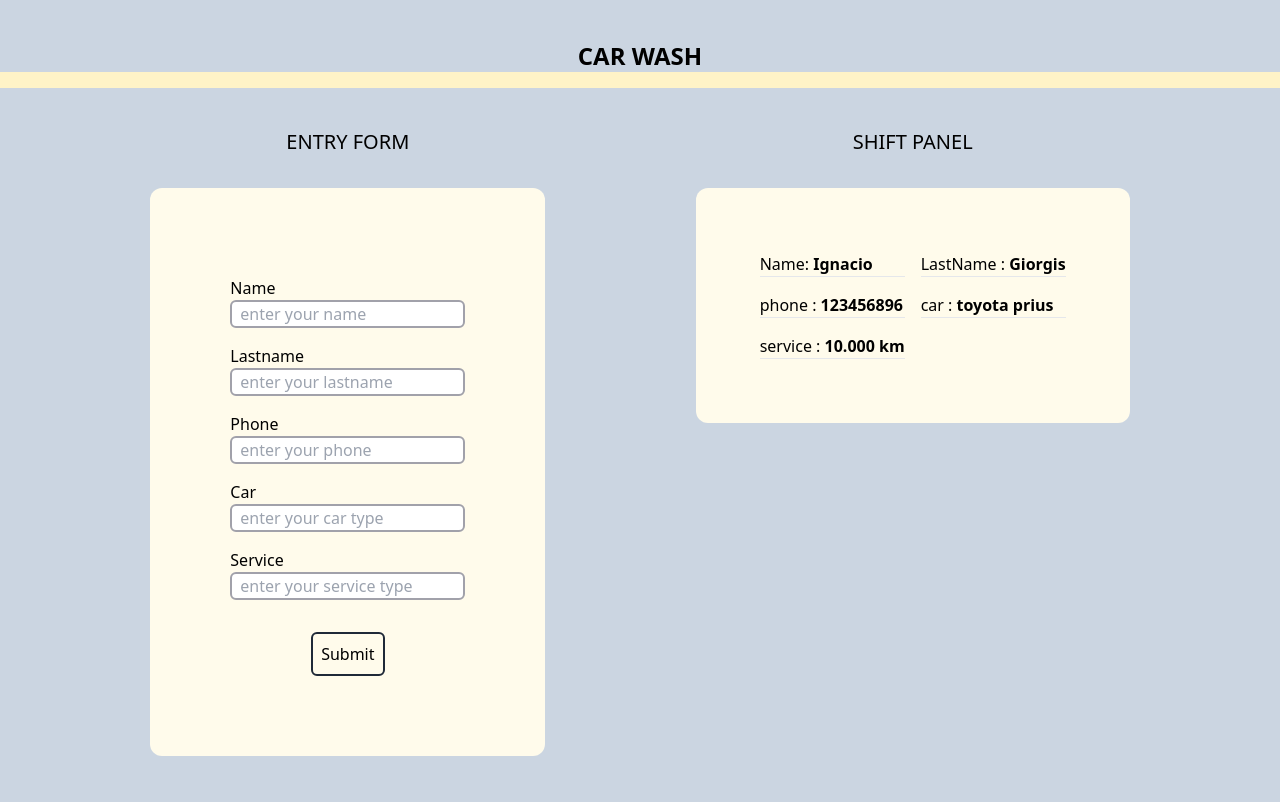
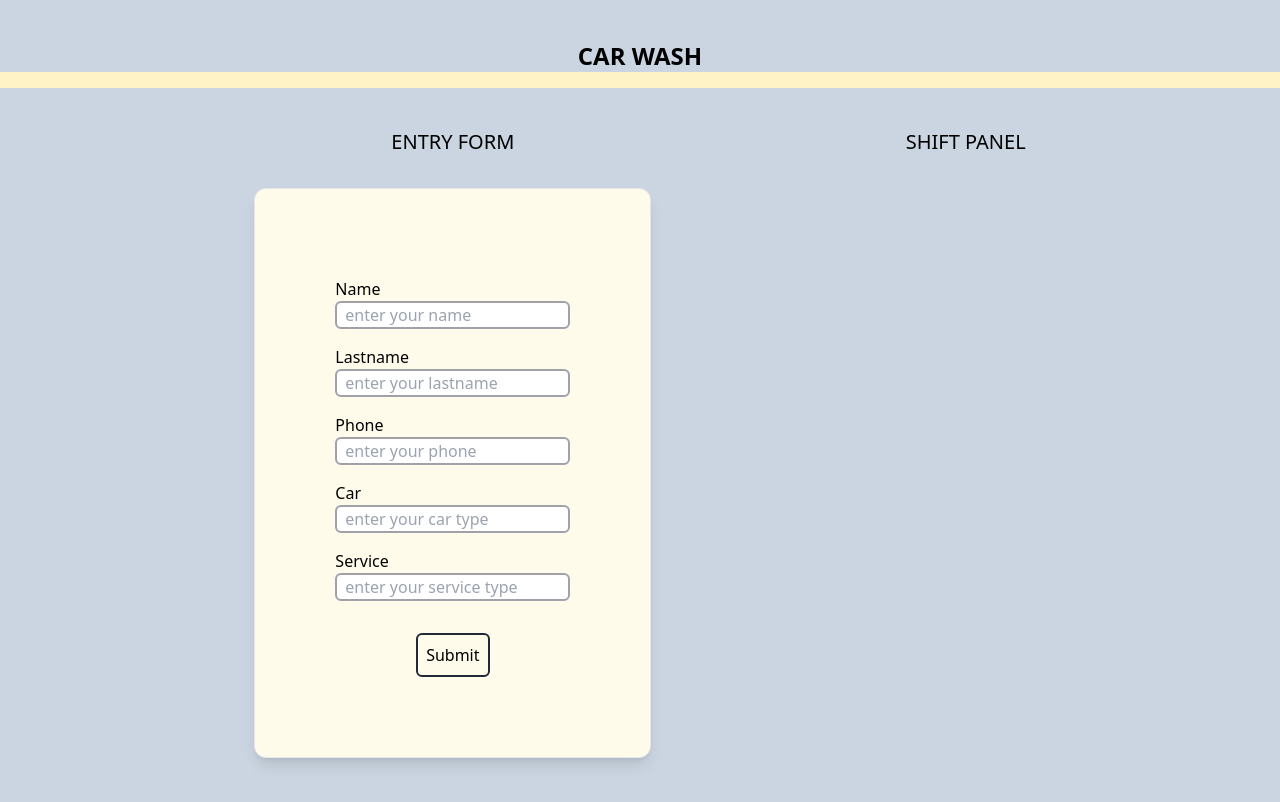
Before and after one commit to ignaciogiorgis/firstViteReactProject, a React (Vite) app: page / in a window 1280 px wide. Shown: the top 802 px of the page. Built offline with nearby package versions, Linux system fonts and the light colour scheme.

Commit message:
08-view-data-shift-panel

```diff
--- a/src/App.jsx
+++ b/src/App.jsx
@@ -1,21 +1,9 @@
-import ContainerHeader from "./Components/ContainerHeader"
-import ContainerForm from "./Components/ContainerForm"
-import ContainerShiftPanel from "./Components/ContainerShiftPanel"
+import ContainerApp from "./Components/ContainerApp"
 
 function App() {
   return (
     <>
-      <div className="text-center py-10">
-        <ContainerHeader />
-      </div>
-      <div className="flex justify-evenly ">
-        <div className="text-center">
-          <ContainerForm />
-        </div>
-        <div className="text-center">
-          <ContainerShiftPanel />
-        </div>
-      </div>
+      <ContainerApp />
     </>
   )
 }
--- /dev/null
+++ b/src/Components/ContainerApp.jsx
@@ -0,0 +1,66 @@
+import React, { useState } from "react"
+import ViewForm from "./ViewForm"
+import ViewShiftPanel from "./ViewShiftPanel"
+import ViewHeader from "./ViewHeader"
+
+const ContainerForm = () => {
+  const [dataForm, setDataForm] = useState({
+    name: "",
+    lastName: "",
+    phone: "",
+    car: "",
+    service: "",
+  })
+
+  const { name, lastName, car, phone, service } = dataForm
+
+  const [error, setError] = useState(false)
+
+  const [shifts, setShifts] = useState([])
+
+  const handleDataForm = (e) => {
+    setDataForm({
+      ...dataForm,
+      [e.target.id]: e.target.value,
+    })
+  }
+
+  const handleSubmit = (e) => {
+    e.preventDefault()
+    if ([name, lastName, phone, car, service].includes("")) {
+      setError(true)
+    } else {
+      setError(false)
+    }
+    setShifts([...shifts, dataForm])
+    setDataForm({
+      name: "",
+      lastName: "",
+      phone: "",
+      car: "",
+      service: "",
+    })
+  }
+  return (
+    <div>
+      <div className="text-center py-10">
+        <ViewHeader />
+      </div>
+      <div className="flex justify-evenly ">
+        <div className="text-center">
+          <ViewForm
+            handleSubmit={handleSubmit}
+            error={error}
+            dataForm={dataForm}
+            handleDataForm={handleDataForm}
+          />
+        </div>
+        <div className="text-center">
+          <ViewShiftPanel shifts={shifts} />
+        </div>
+      </div>
+    </div>
+  )
+}
+
+export default ContainerForm
--- a/src/Components/ContainerForm.jsx
+++ /dev/null
@@ -1,44 +0,0 @@
-import React, { useState } from "react"
-import ViewForm from "./ViewForm"
-
-const ContainerForm = () => {
-  const [dataForm, setDataForm] = useState({
-    name: "",
-    lastName: "",
-    phone: "",
-    car: "",
-    service: "",
-  })
-
-  const { name, lastName, car, phone, service } = dataForm
-
-  const [error, setError] = useState(false)
-
-  const handleDataForm = (e) => {
-    setDataForm({
-      ...dataForm,
-      [e.target.id]: e.target.value,
-    })
-  }
-
-  const handleSubmit = (e) => {
-    e.preventDefault()
-    if ([name, lastName, phone, car, service].includes("")) {
-      setError(true)
-    } else {
-      setError(false)
-    }
-  }
-  return (
-    <div>
-      <ViewForm
-        handleSubmit={handleSubmit}
-        error={error}
-        dataForm={dataForm}
-        handleDataForm={handleDataForm}
-      />
-    </div>
-  )
-}
-
-export default ContainerForm
--- a/src/Components/ContainerHeader.jsx
+++ /dev/null
@@ -1,11 +0,0 @@
-import ViewHeader from "./ViewHeader"
-
-const ContainerHeader = () => {
-  return (
-    <div>
-      <ViewHeader />
-    </div>
-  )
-}
-
-export default ContainerHeader
--- a/src/Components/ContainerShiftPanel.jsx
+++ /dev/null
@@ -1,11 +0,0 @@
-import ViewShiftPanel from "./ViewShiftPanel"
-
-const ContainerShiftPanel = () => {
-  return (
-    <div>
-      <ViewShiftPanel />
-    </div>
-  )
-}
-
-export default ContainerShiftPanel
--- a/src/Components/ViewForm.jsx
+++ b/src/Components/ViewForm.jsx
@@ -5,8 +5,8 @@ const Form = ({ handleSubmit, dataForm, handleDataForm, error }) => {
   return (
     <div className="flex justify-center">
       <div>
-        <h2 className="text-center text-xl mb-8 uppercase">Entry Form</h2>
-        <div className="bg-amber-50 rounded-xl p-20">
+        <h2 className="text-center text-xl mb-8 uppercase ">Entry Form</h2>
+        <div className="bg-amber-50 border shadow-lg rounded-xl p-20">
           <form action="" onSubmit={handleSubmit}>
             {error && <Error />}
             <div className="flex flex-col py-2">
--- a/src/Components/ViewShiftPanel.jsx
+++ b/src/Components/ViewShiftPanel.jsx
@@ -1,42 +1,47 @@
 import React from "react"
 
-const ShiftPanel = () => {
+const ShiftPanel = ({ shifts }) => {
   return (
     <div>
       <h3 className="uppercase mb-8 text-xl">Shift Panel</h3>
       <div className="h-screen overflow-y-auto">
-        <div className="bg-amber-50 rounded-xl p-16 grid grid-cols-2 gap-4 mb-4">
+        {shifts.map((shift) => {
+          const { name, lastName, phone, car, service } = shift || {}
+          return (
+            <div className="bg-amber-50 rounded-xl p-16 grid grid-cols-2 gap-4 mb-4 border shadow-lg">
               <div>
                 <p className="text-left">
-              Name: <span className="font-bold">Ignacio</span>
+                  Name: <span className="font-bold">{name}</span>
                 </p>
                 <hr />
               </div>
               <div>
                 <p className="text-left">
-              LastName : <span className="font-bold">Giorgis</span>
+                  LastName : <span className="font-bold">{lastName}</span>
                 </p>
                 <hr />
               </div>
               <div>
                 <p className="text-left">
-              phone : <span className="font-bold">123456896</span>
+                  phone : <span className="font-bold">{phone}</span>
                 </p>
                 <hr />
               </div>
               <div>
                 <p className="text-left">
-              car : <span className="font-bold">toyota prius</span>
+                  car : <span className="font-bold">{car}</span>
                 </p>
                 <hr />
               </div>
               <div>
                 <p className="text-left">
-              service : <span className="font-bold">10.000 km</span>
+                  service : <span className="font-bold">{service}</span>
                 </p>
                 <hr />
               </div>
             </div>
+          )
+        })}
       </div>
     </div>
   )
```
Lines whose indentation alone changed are shown as unchanged.
